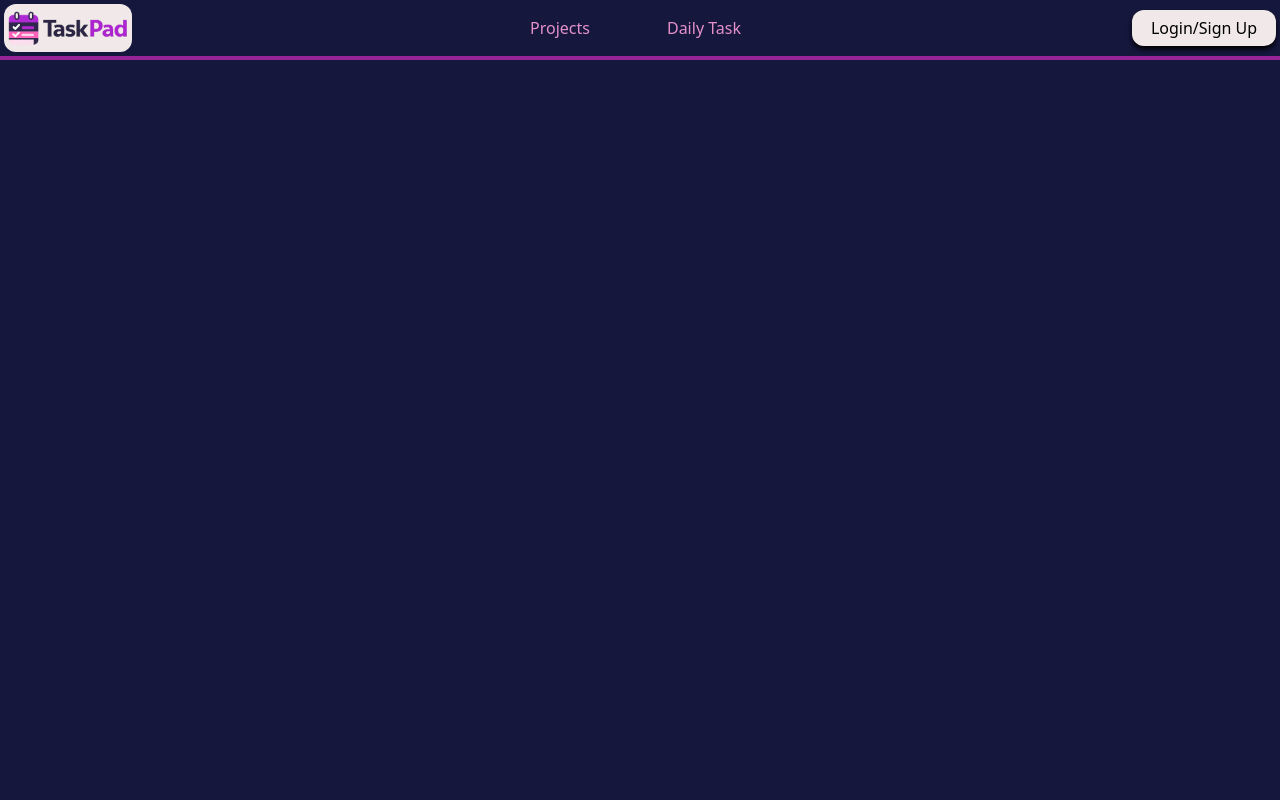
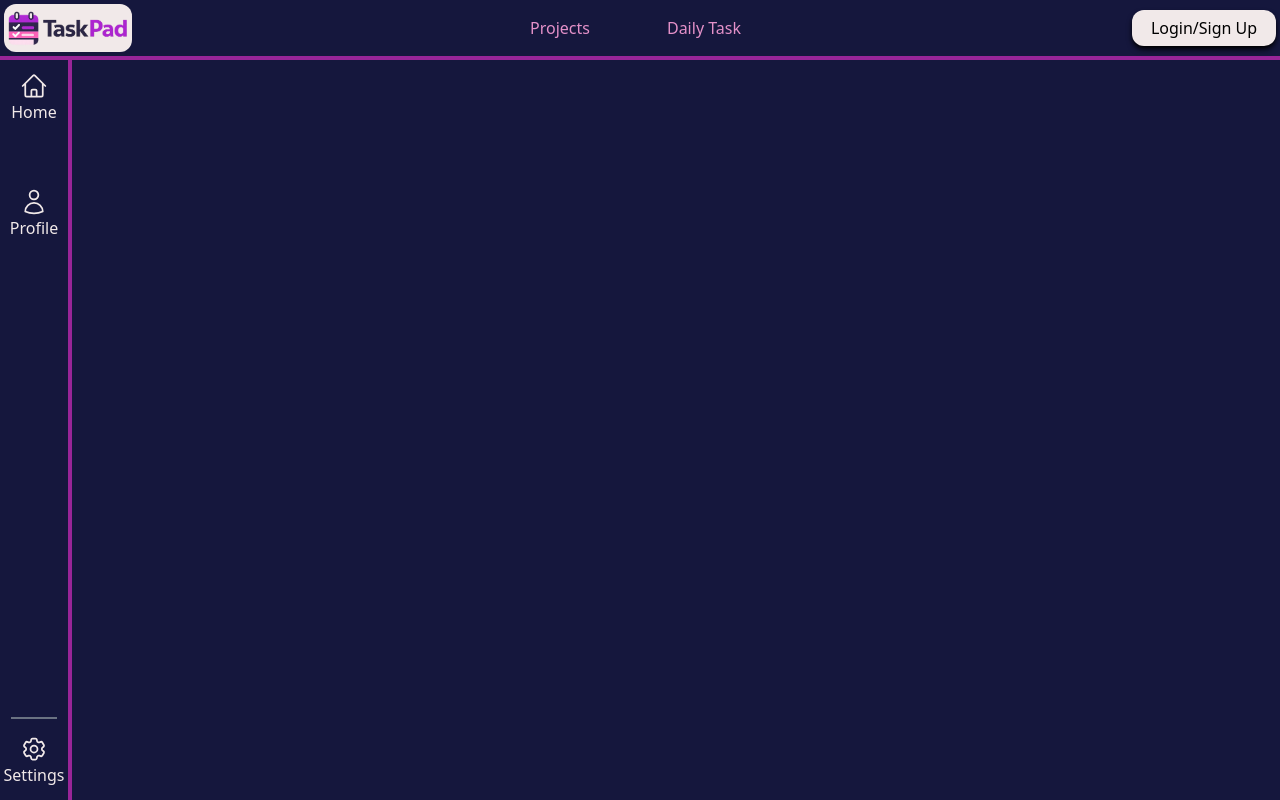
Before and after one commit to Raghav1825/TaskPad, a React (Vite) app: page / in a window 1280 px wide. Built offline with nearby package versions, Linux system fonts and the light colour scheme.

Commit message:
Add Sidebar

```diff
--- a/src/App.jsx
+++ b/src/App.jsx
@@ -1,10 +1,17 @@
 import { Outlet } from "react-router-dom"
 import NavBar from "./Components/NavBar"
+import SideBar from "./Components/SideBar"
 function App() {
 
   return (
-    <div className="min-h-screen w-full bg-surface text-[#F1E9E9] font-sans">
+    <div className="h-screen w-full bg-surface text-on-surface font-sans flex flex-col">
         <NavBar/>
+        <div className="flex flex-row flex-1 overflow-hidden">
+          <SideBar/>
+          <main className="flex-1 overflow-y-auto p-4">
+            <Outlet/>
+          </main>
+        </div>
     </div>
   )
 }
--- /dev/null
+++ b/src/Components/SideBar.jsx
@@ -0,0 +1,26 @@
+import { HomeIcon } from "@heroicons/react/24/outline"
+import { Cog6ToothIcon } from "@heroicons/react/24/outline"
+import { UserIcon } from "@heroicons/react/24/outline"
+function SideBar(){
+    return(
+        <div className="hidden md:flex w-18 border-r-4 border-primary p-2 flex-col justify-between">
+
+            <div className="h-44 w-full flex flex-col justify-between items-center">
+                <div className="text-on-surface h-15 w-full flex flex-col items-center justify-center hover:scale-105 ease-in-out duration-300 hover:text-accent">
+                    <HomeIcon className="w-7 h-7 "/>
+                    <p>Home</p>
+                </div>
+                <div className="text-on-surface h-15 w-full flex flex-col items-center justify-center hover:scale-105 ease-in-out duration-300 hover:text-accent">
+                    <UserIcon className="w-7 h-7"/>
+                    <p>Profile</p>
+                </div>
+            </div>
+            <div className="text-on-surface h-20 w-full flex flex-col items-center justify-center">
+                <div className="w-[90%] border-t-2 border-gray-500 mb-4"></div>
+                <Cog6ToothIcon className="w-7 h-7"/>
+                <p>Settings</p>
+            </div>
+        </div>
+    )
+}
+export default SideBar
```
